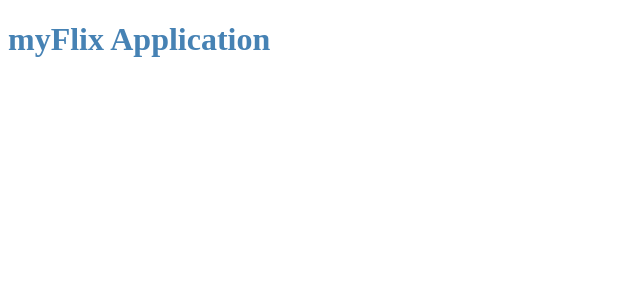
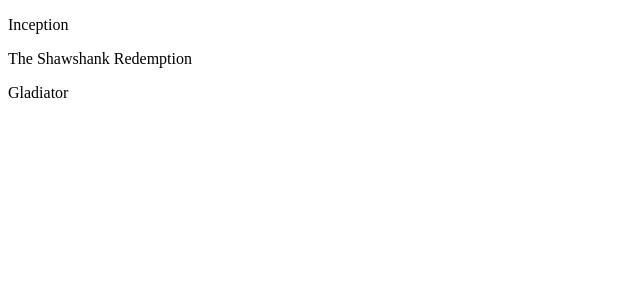
Before and after one commit to Mahir33/CF-myFlix-client, a React (Vite) app: page / in a window 1280 px wide. Shown: the top 300 px of the page, without its empty margins (0-640 px from the left). Built offline with nearby package versions, Linux system fonts and the light colour scheme.

Commit message:
adding components: MainView, MovieCard, MovieViev

```diff
--- a/package.json
+++ b/package.json
@@ -3,6 +3,7 @@
   "version": "1.0.0",
   "description": "movie api crud",
   "main": "index.js",
+  "type": "module",
   "scripts": {
     "parcel": "parcel ./src/index.html",
     "test": "echo \"Error: no test specified\" && exit 1"
--- /dev/null
+++ b/src/components/main-view/main-view.jsx
@@ -0,0 +1,55 @@
+import { useState } from 'react';
+import { MovieCard } from '../movie-card/movie-card';
+import { MovieView } from '../movie-view/movie-view';
+
+export const MainView = () => {
+    const [movies, setMovies] = useState([
+        {
+            _id: 1,
+            Title: 'Inception',
+            Description: 'A thief who steals corporate secrets through the use of dream-sharing technology is given the inverse task of planting an idea into the mind of a C.E.O.',
+            Genre: 'Science Fiction',
+            Director: 'Christopher Nolan',
+            ImagePath: 'https://play-lh.googleusercontent.com/kSeBtvMBvS9P9jSwP-bVNmrH8yANJeKZrbxUIiw6zSOpRibxBn1IP7PEHrDeoIz0AmQPddbRPMEgh8KL8ohd=w240-h480-rw'
+        },
+        {
+            _id: 2,
+            Title: 'The Shawshank Redemption',
+            Description: 'Two imprisoned men bond over a number of years, finding solace and eventual redemption through acts of common decency.',
+            Genre: 'Drama',
+            Director: 'Frank Darabont',
+            ImagePath: 'https://m.media-amazon.com/images/M/MV5BMDAyY2FhYjctNDc5OS00MDNlLThiMGUtY2UxYWVkNGY2ZjljXkEyXkFqcGc@._V1_FMjpg_UX1000_.jpg'
+        },
+        {
+            _id: 3,
+            Title: 'Gladiator',
+            Description: 'A former Roman General sets out to exact vengeance against the corrupt emperor who murdered his family and sent him into slavery.',
+            Genre: 'Action',
+            Director: 'Ridley Scott',
+            ImagePath: 'https://dvvy6louqcr7j.cloudfront.net/vista/HO00015229/heroPoster/gladiator-ii.png'
+        }
+    ])
+    const [selectedMovie, setSelectedMovie] = useState(null);
+
+    const onMovieClick = (movie) => {
+        setSelectedMovie(movie);
+
+    }
+
+    const onBackClick = () => {
+        setSelectedMovie(null);
+    }
+
+    if (selectedMovie) return <MovieView movie={selectedMovie} onBackClick={onBackClick} />;
+
+    if (movies.length === 0) return <div className="main-view">The list is empty!</div>;
+    return (
+        <div>
+            {movies.map(movie => (
+                <MovieCard key={movie._id} movie={movie} onMovieClick={() => {
+                    setSelectedMovie(movie);
+                }} />
+            ))}
+        </div>
+    );
+}
--- /dev/null
+++ b/src/components/movie-card/movie-card.jsx
@@ -0,0 +1,7 @@
+export const MovieCard = ({movie, onMovieClick}) => {
+    return (
+        <div>
+            <p onClick={onMovieClick}>{movie.Title}</p>
+        </div>
+    )
+}
--- /dev/null
+++ b/src/components/movie-view/movie-view.jsx
@@ -0,0 +1,15 @@
+export const MovieView = ({movie, onBackClick}) => {
+    console.log(movie);
+    return (
+        <>
+            <div>
+                <img className="movie-cover-img" src={movie.ImagePath} />
+                <h1>{movie.Title}</h1>
+                <div>{movie.Description}</div>
+                <div>{movie.Genre}</div>
+                <div>{movie.Director}</div>
+            </div>
+            <button onClick={onBackClick}>Back</button>
+        </>
+    )
+}
--- a/src/index.jsx
+++ b/src/index.jsx
@@ -1,17 +1,11 @@
 import { createRoot } from 'react-dom/client';
+import { MainView } from './components/main-view/main-view';
 import './index.scss';
 
-const MyFlixApplication = () => {
-    return (
-        <div className="my-flix">
-            <h1>myFlix Application</h1>
-        </div>
-    );
-};
 
 const App = () => {
     return (
-        <MyFlixApplication />
+       <MainView />
     );
 }
 
--- a/src/index.scss
+++ b/src/index.scss
@@ -1,5 +1,5 @@
 $color: steelblue;
 
-.my-flix {
-    color: $color;
+.movie-cover-img {
+    width: 250px;
 }
```
Also changed, not shown: 4 other files (tests, documents, lock files or other folders).
